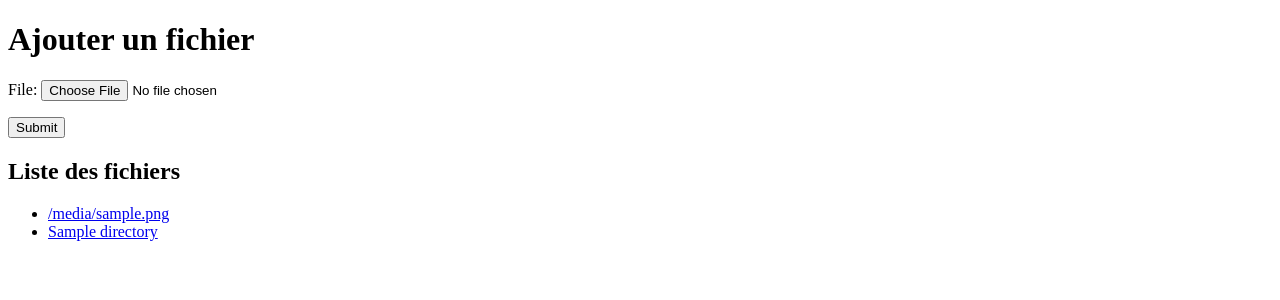
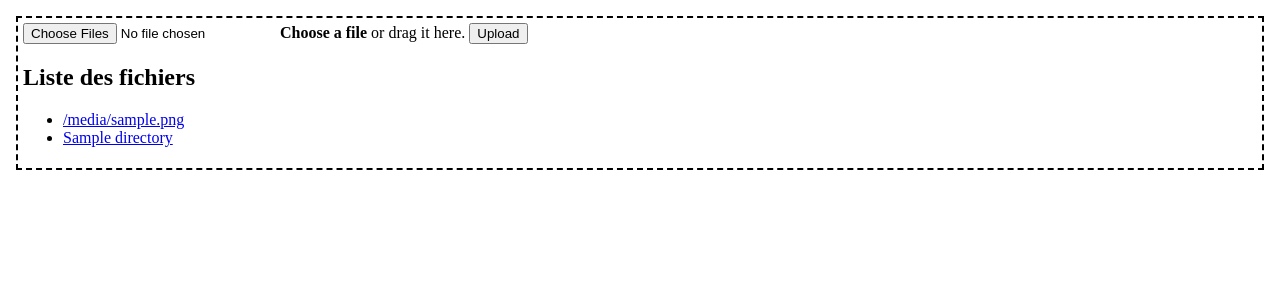
Before and after one commit to HugoNeveux/django_file_storage_tests, a Django app: template Django_webdav_tests/Files_list/templates/upload.html in a window 1280 px wide. Shown: the top 300 px of the page. Run offline with Django 3.2, Linux system fonts and the light colour scheme; tables that the repository leaves empty hold one stand-in row (values such as "Sample post"); the template is opened without the code that fills it: values that come from a table or form of the project are taken from there, most other values are stand-ins (such as "Sample title", 1, 10 or a date in 2020).

Commit message:
Drag and drop tests (no upload for now)

```diff
--- a/Django_webdav_tests/Django_webdav_tests/settings.py
+++ b/Django_webdav_tests/Django_webdav_tests/settings.py
@@ -119,5 +119,9 @@ USE_TZ = True
 # https://docs.djangoproject.com/en/2.2/howto/static-files/
 
 STATIC_URL = '/static/'
+STATICFILES_DIRS = [
+    os.path.join(BASE_DIR, "static"),
+    os.path.join(BASE_DIR, "Files_list/static")
+]
 
 MEDIA_ROOT = os.path.join(BASE_DIR, 'media')
--- /dev/null
+++ b/Django_webdav_tests/Files_list/static/upload.js
@@ -0,0 +1,24 @@
+let dragNDropSupport = function() {
+    let div = document.createElement('div');
+    return (('draggable' in div) || ('ondragstart' in div && 'ondrop' in div)) && 'FormData' in window && 'FileReader' in window;
+}();
+
+let $form = $('.dropzone');
+if (dragNDropSupport) {
+    $form.addClass('has-advanced-upload');
+    let droppedFiles = false;
+    $form.on('drag dragstart dragend dragover dragenter dragleave drop', function(e) {
+        e.preventDefault();
+        e.stopPropagation();
+    })
+    .on('dragover dragenter', function() {
+        $form.addClass('is-dragover');
+    })
+    .on('drop', function(e) {
+        console.log("File sent !");
+        e.dataTransfer.files;
+    })
+    .on('dragend dragleave drop', function(e) {
+        $form.removeClass('is-dragover');
+    });
+}
--- /dev/null
+++ b/Django_webdav_tests/Files_list/static/upload_style.css
@@ -0,0 +1,19 @@
+.dropzone_dragndrop {
+    display: none;
+}
+
+.dropzone.has-advanced-upload {
+    background-color: white;
+    outline: 2px dashed black;
+    outline-offset: -10px;
+    transition: background-color 0.5s;
+    padding: 15px;
+}
+
+.dropzone.has-advanced-upload .dopzone__dragndrop {
+    display: inline;
+}
+
+.dropzone.is-dragover {
+    background-color: grey;
+}
--- a/Django_webdav_tests/Files_list/templates/upload.html
+++ b/Django_webdav_tests/Files_list/templates/upload.html
@@ -4,10 +4,12 @@
     <head>
         <meta charset="utf-8">
         <title>Upload file</title>
-        <script src="{% static "upload.js" %}"></script>
+        <link rel="stylesheet" href="{% static "upload_style.css" %}" type="text/css" />
+        <script src="http://code.jquery.com/jquery-latest.min.js" type='text/javascript'></script>
+        <script src="{% static "upload.js" %}" async></script>
     </head>
     <body>
-        <h1>Ajouter un fichier</h1>
+<!--        <h1>Ajouter un fichier</h1>
         <p>
             <form method="post" enctype="multipart/form-data" action=".">
                 {% csrf_token %}
@@ -15,7 +17,12 @@
                 <input type="submit" />
             </form>
         </p>
-        <div id="upload_zone" ondrop="fileUploaded(event);">
+-->
+        <form class="dropzone" method="post" action="" enctype="multipart/form-data">
+            <div id="dropzone__input">
+                <input class="dropzone__file" type="file" name="files[]" id="file" data-multiple-caption="{count} files selected" multiple />
+                <label for="file"><strong>Choose a file</strong><span class="dropzone__dragndrop"> or drag it here</span>.</label>
+                <button class="dropzone__button" type="submit">Upload</button>
                 <h2>Liste des fichiers</h2>
                 <p>
                     <ul>
@@ -25,9 +32,9 @@
                         {% for element in directory_directories %}
                             <li><a href="{% url 'files' path=element.url %}"> {{ element.directory }}</a></li>
                         {% endfor %}
-
                     </ul>
                 </p>
             </div>
+        </form>
     </body>
 </html>
```
Lines whose indentation alone changed are shown as unchanged.
